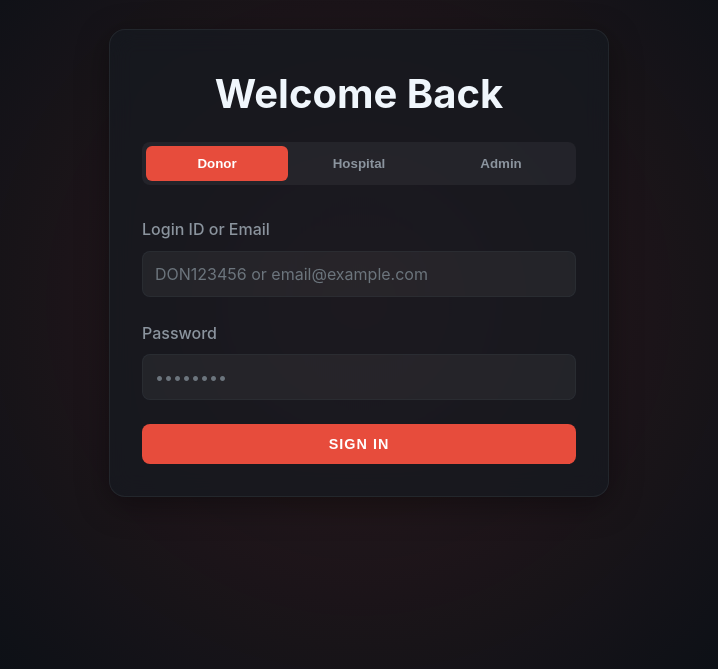
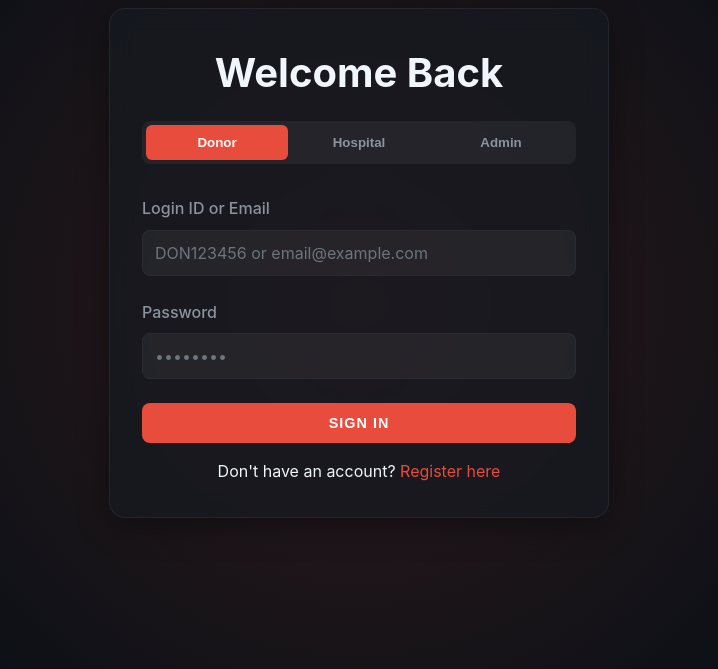
Before and after one commit to aanu0987/Mini-project, a Flask app: page /login in a window 1280 px wide. Shown: the part 97-766 px from the top of the page, without its empty margins (281-999 px from the left). Run offline with Flask 3, Linux system fonts and the light colour scheme.

Commit message:
Add register prompt link to login page

```diff
--- a/templates/login.html
+++ b/templates/login.html
@@ -37,6 +37,7 @@
         </div>
         <button type="submit" class="btn" style="width:100%;">Sign In</button>
       </form>
+      <p style="text-align:center; margin-top:1rem;">Don't have an account? <a href="register.html">Register here</a></p>
     </div>
   </div>
 
```
